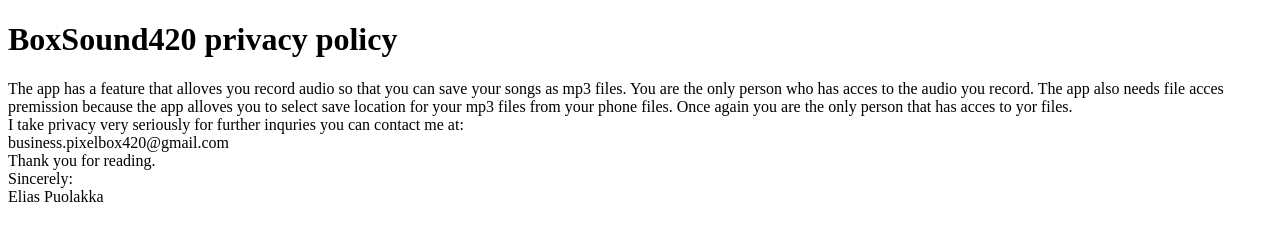
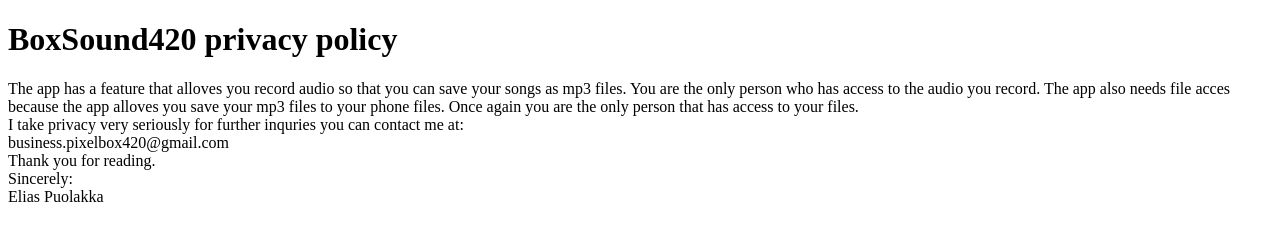
Before and after one commit to PixelBox420/PixelBox420.github.io, a plain HTML site: page index.html in a window 1280 px wide. Drawn offline with Linux system fonts and the light colour scheme.

Commit message:
Update index.html

```diff
--- a/index.html
+++ b/index.html
@@ -6,7 +6,7 @@
     <meta name="viewport" content="width=device-width, initial-scale=1.0">
     <title>Document</title>
 	<h1>BoxSound420 privacy policy</h1>
-	<p>The app has a feature that alloves you record audio so that you can save your songs as mp3 files. You are the only person who has acces to the audio you record. The app also needs file acces premission because the app alloves you to select save location for your mp3 files from your phone files. Once again you are the only person that has acces to yor files. <br>I take privacy very seriously for further inquries you can contact me at: <br> business.pixelbox420@gmail.com <br>Thank you for reading.<br>Sincerely:<br>Elias Puolakka</p>
+	<p>The app has a feature that alloves you record audio so that you can save your songs as mp3 files. You are the only person who has access to the audio you record. The app also needs file acces because the app alloves you save your mp3 files to your phone files. Once again you are the only person that has access to your files. <br>I take privacy very seriously for further inquries you can contact me at: <br> business.pixelbox420@gmail.com <br>Thank you for reading.<br>Sincerely:<br>Elias Puolakka</p>
 </head>
 <body>
 
```
